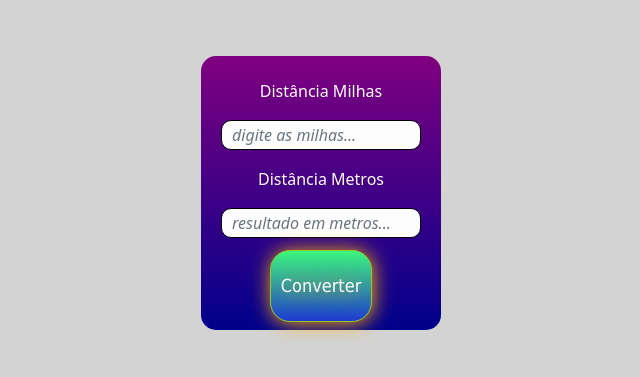
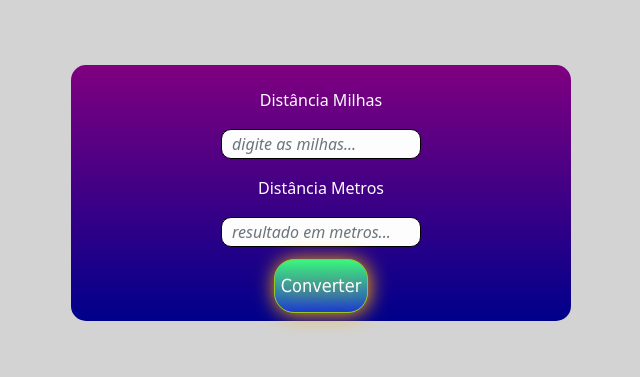
Before and after one commit to matheuspedrosoo/conversor_de_unidades, a plain HTML site: page index.html in a window 1280 px wide. Shown: the part 71-448 px from the top of the page, without its empty margins (319-959 px from the left). Drawn offline with nearby package versions, Linux system fonts and the light colour scheme.

Commit message:
update style

```diff
--- a/style.css
+++ b/style.css
@@ -27,7 +27,7 @@ body{
 	height: 100%;
 }
 .tela{
-	width: 240px;
+	width: 500px;
 	background: linear-gradient(purple, darkblue);
 	border-radius: 15px;
 	position: absolute;
@@ -83,7 +83,6 @@ input:placeholder-shown {
   font-family: Tahoma;
   font-size: 18px;
   font-weight: 100;
-  padding: 10px;
   -webkit-box-shadow: 1px 1px 20px 0 #FFAE00;
   -moz-box-shadow: 1px 1px 20px 0 #FFAE00;
   box-shadow: 1px 1px 20px 0 #FFAE00;
```
